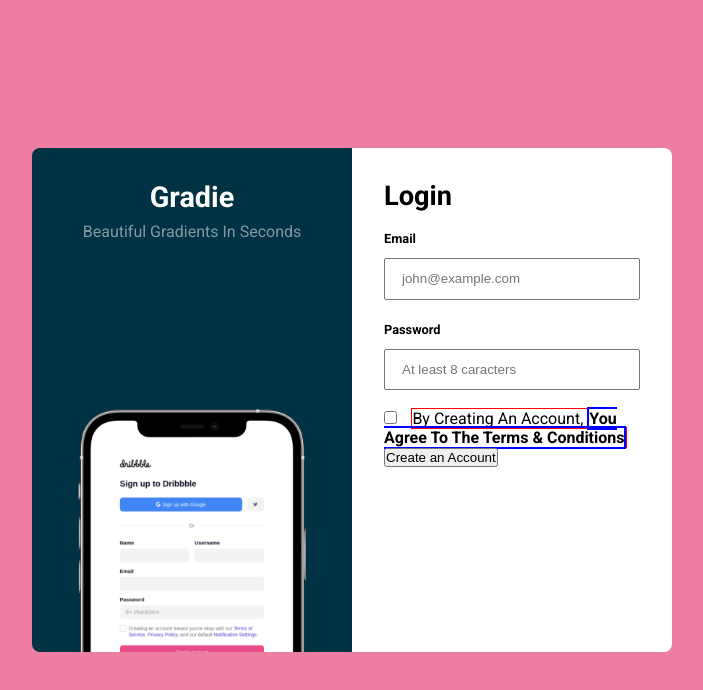
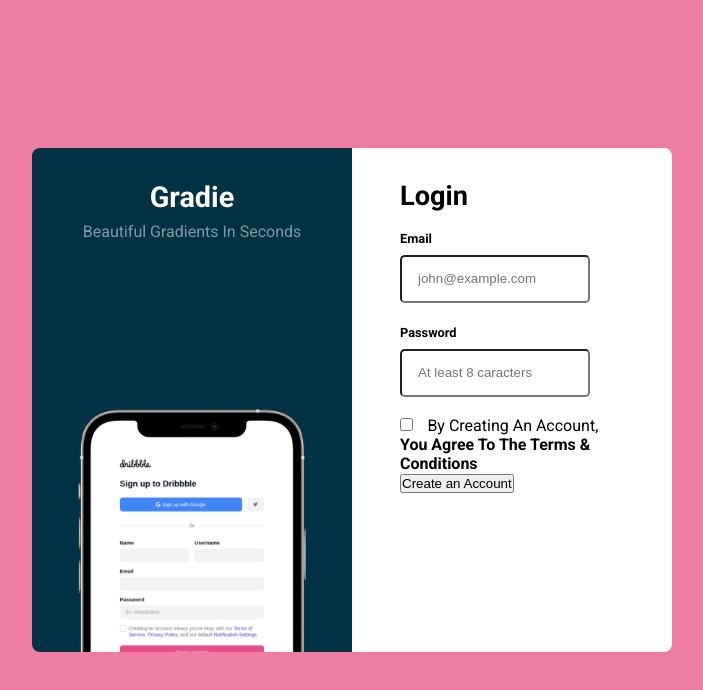
Before and after one commit to MellonFive/codewell-gradie-sign-up-page, a plain HTML site: page index.html in a window 1280 px wide. Shown: the whole page, without its empty margins (288-991 px from the left). Drawn offline with Linux system fonts and the light colour scheme.

Commit message:
Modificando login-slice

```diff
--- a/Assets/style.css
+++ b/Assets/style.css
@@ -59,7 +59,7 @@ main {
 }
 
 .inside-form {
-  width: 80%;
+  width: 70%;
   margin: 2rem auto 0;
 }
 
@@ -81,9 +81,18 @@ main {
 
 .inside-form input[id=email],
 .inside-form input[id=password] {
+  margin-top: .5rem;
+  padding: .9rem 1rem;
+  width: 85%;
+  transition: 1s;
+  border-radius: .3rem;
+}
+
+.inside-form input[id=email]:hover,
+.inside-form input[id=password]:hover {
   margin-top: .7rem;
   padding: .7rem 1rem;
-  width: 100%;
+  border: 2px solid #013243;
 }
 
 .inside-form input[type=checkbox] {
@@ -91,9 +100,7 @@ main {
 }
 
 .inside-form span {
-  border: 1px solid red;
 }
 
 .inside-form span strong {
-  border: 2px solid blue;
 }
```
